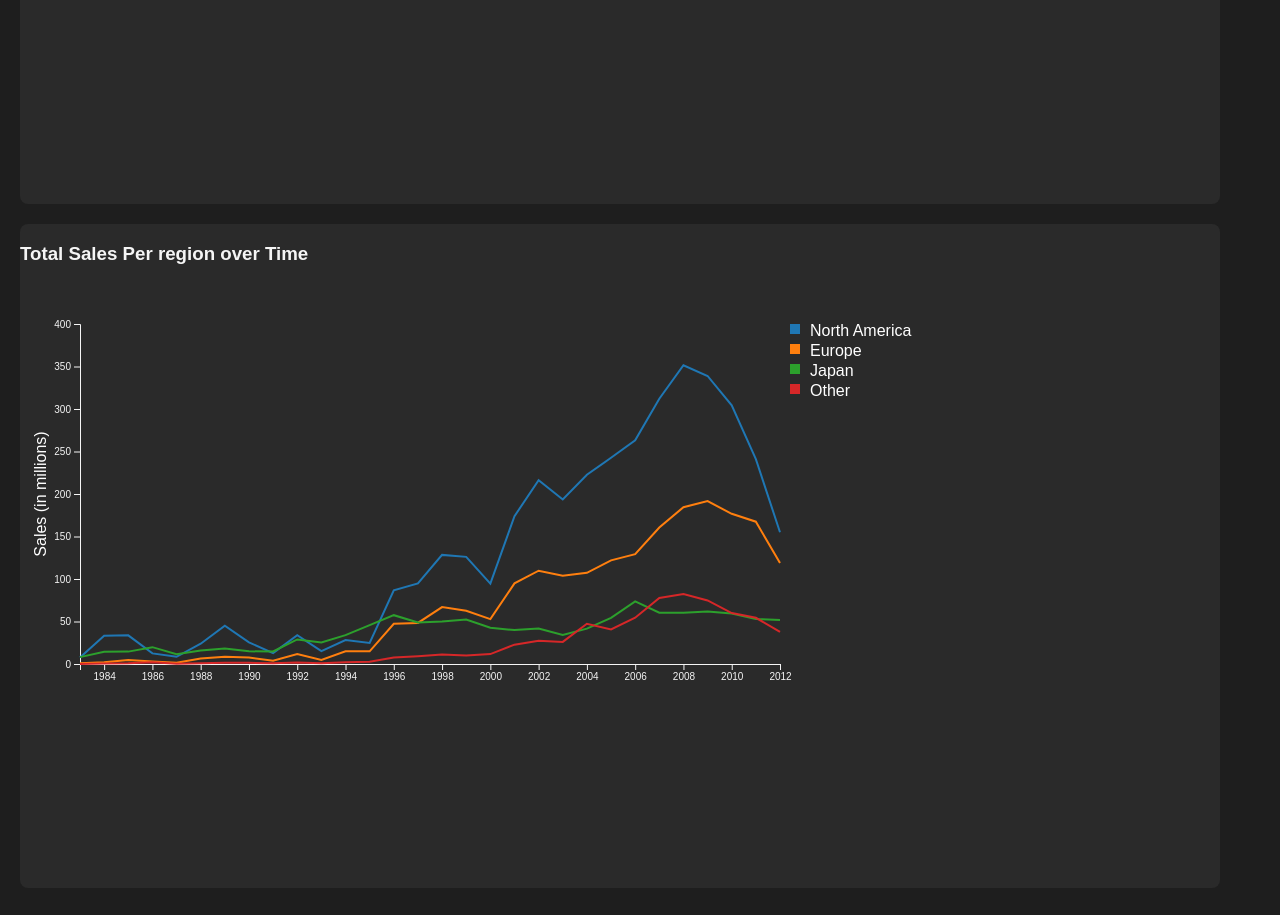
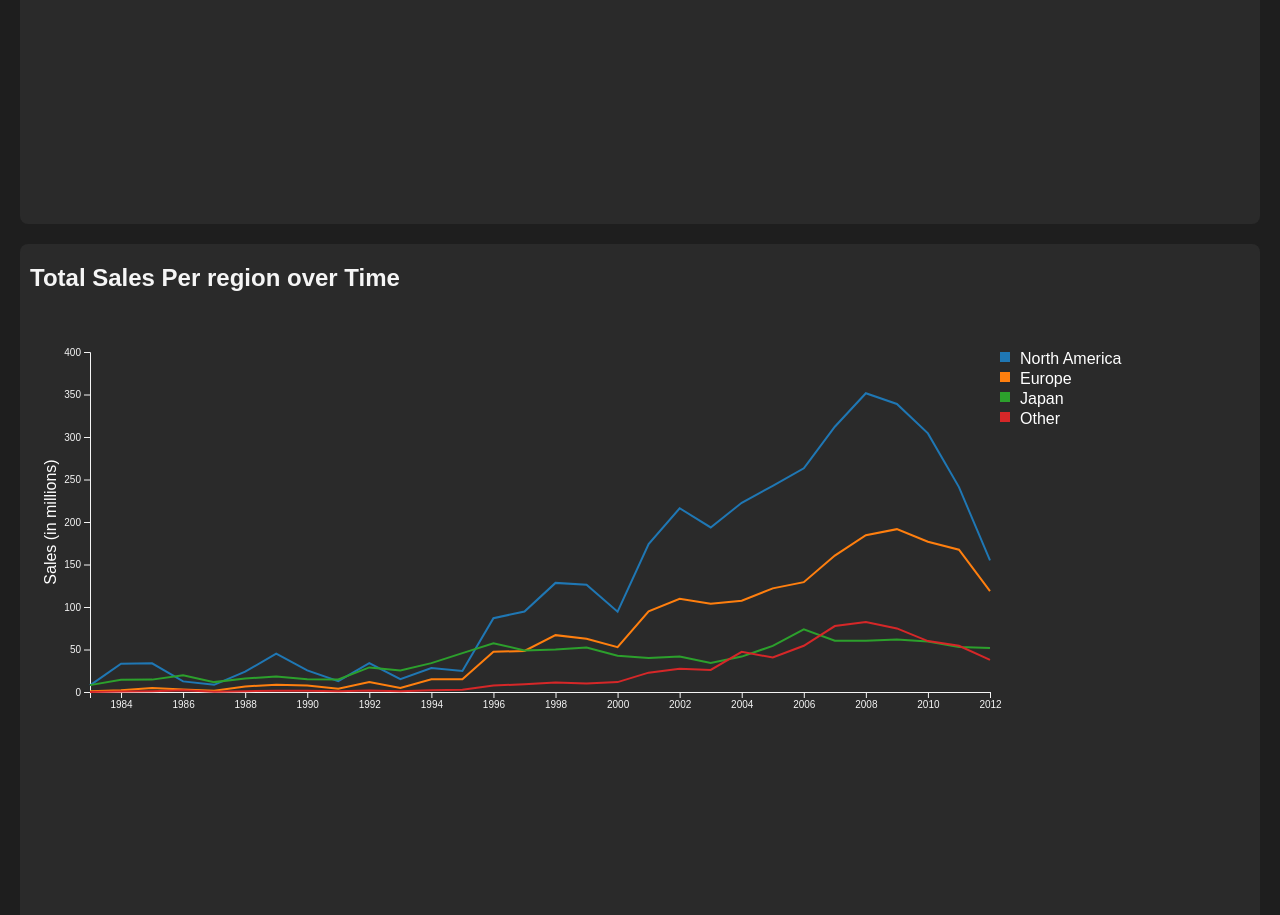
Before and after one commit to ramagall/CSE-478-Project, a plain HTML site: page index.html in a window 1280 px wide. Shown: the part 1316-2231 px from the top of the page. Drawn offline with nearby package versions, Linux system fonts and the light colour scheme.

Commit message:
Fixed width issues

```diff
--- a/index.html
+++ b/index.html
@@ -13,7 +13,6 @@
   <div class="dashboard">
     <div class="viz" id="barViz">
         <h2>Best-Selling Genres by Region</h2>
-
         <label for="region">Select Region:</label>
         <select id="region">
             <option value="NA_Sales">North America</option>
@@ -21,16 +20,15 @@
             <option value="JP_Sales">Japan</option>
             <option value="Global_Sales">Global Sales</option>
         </select>
-
-        <svg id="barChart" width="800" height="400"></svg>
+        <svg id="barChart" width="1000" height="400"></svg>
     </div>
     <div class="viz" id="lineViz">
         <h2>Percent of Total Game sales by Region</h2>
-        <svg id="pieChart" width="800" height="400"></svg>
+        <svg id="pieChart" width="1000" height="400"></svg>
     </div>
     <div class="viz" id="scatterViz">
-      <h3>Total Sales Per region over Time</h3>
-      <svg id="lineChart" width="800" height="400"></svg>
+      <h2>Total Sales Per region over Time</h2>
+      <svg id="lineChart" width="1000" height="400"></svg>
     </div>
   </div>
 
--- a/style.css
+++ b/style.css
@@ -8,6 +8,10 @@ body {
 
   h1 {
     margin-bottom: 20px;
+  }
+
+  h2 {
+    margin-top: 10px;
   }
 
   .controls {
@@ -36,8 +40,8 @@ body {
     display: flexbox;
     background: #2a2a2a;
     border-radius: 8px;
+    padding: 10px;
     min-width: 350px;
-
   }
 
   svg {
```
